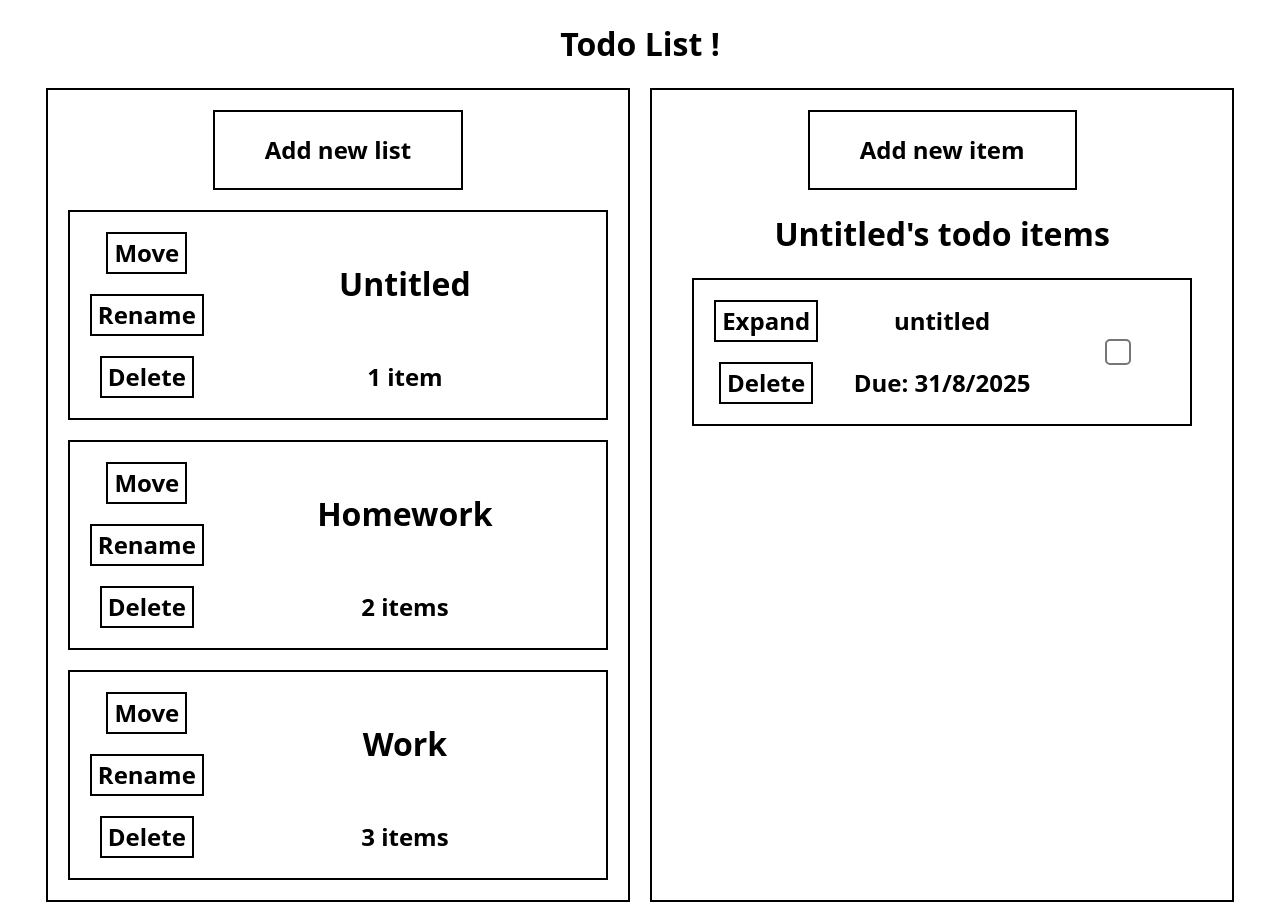
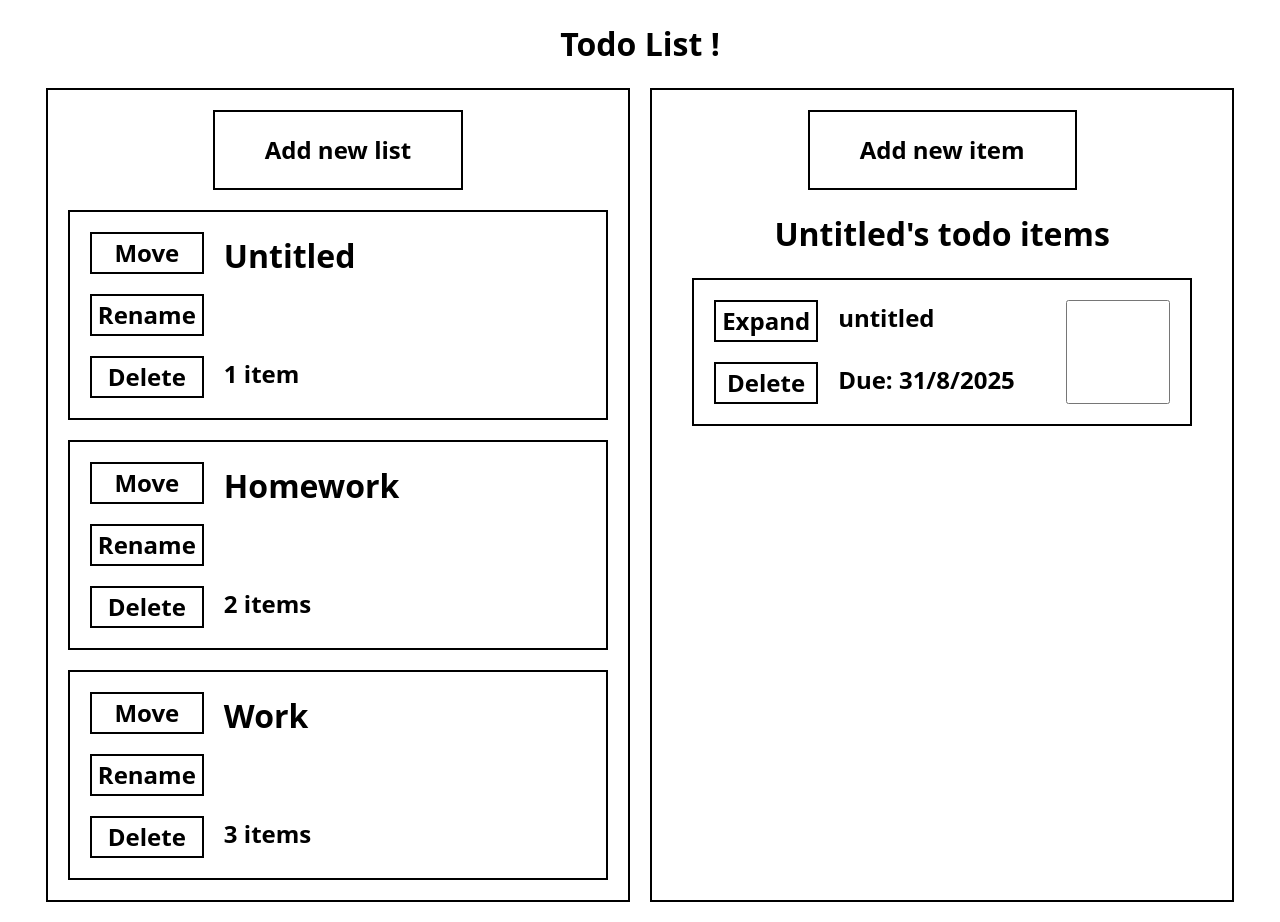
Before and after one commit to Huangphoux/odin-todo_list, a website built with webpack: page src/template.html in a window 1280 px wide. Built offline with nearby package versions, Linux system fonts and the light colour scheme.

Commit message:
Make checkbox big

```diff
--- a/src/style.css
+++ b/src/style.css
@@ -320,7 +320,6 @@ li {
 
     display: grid;
     grid-template-columns: 1fr 2fr 1fr;
-    place-items: center;
 
     font-size: x-large;
     font-weight: bold;
@@ -370,10 +369,6 @@ li {
     font-weight: bold;
 
     padding: 20px 50px;
-}
-
-input[type="checkbox"] {
-    zoom: 2;
 }
 
 form {
```
